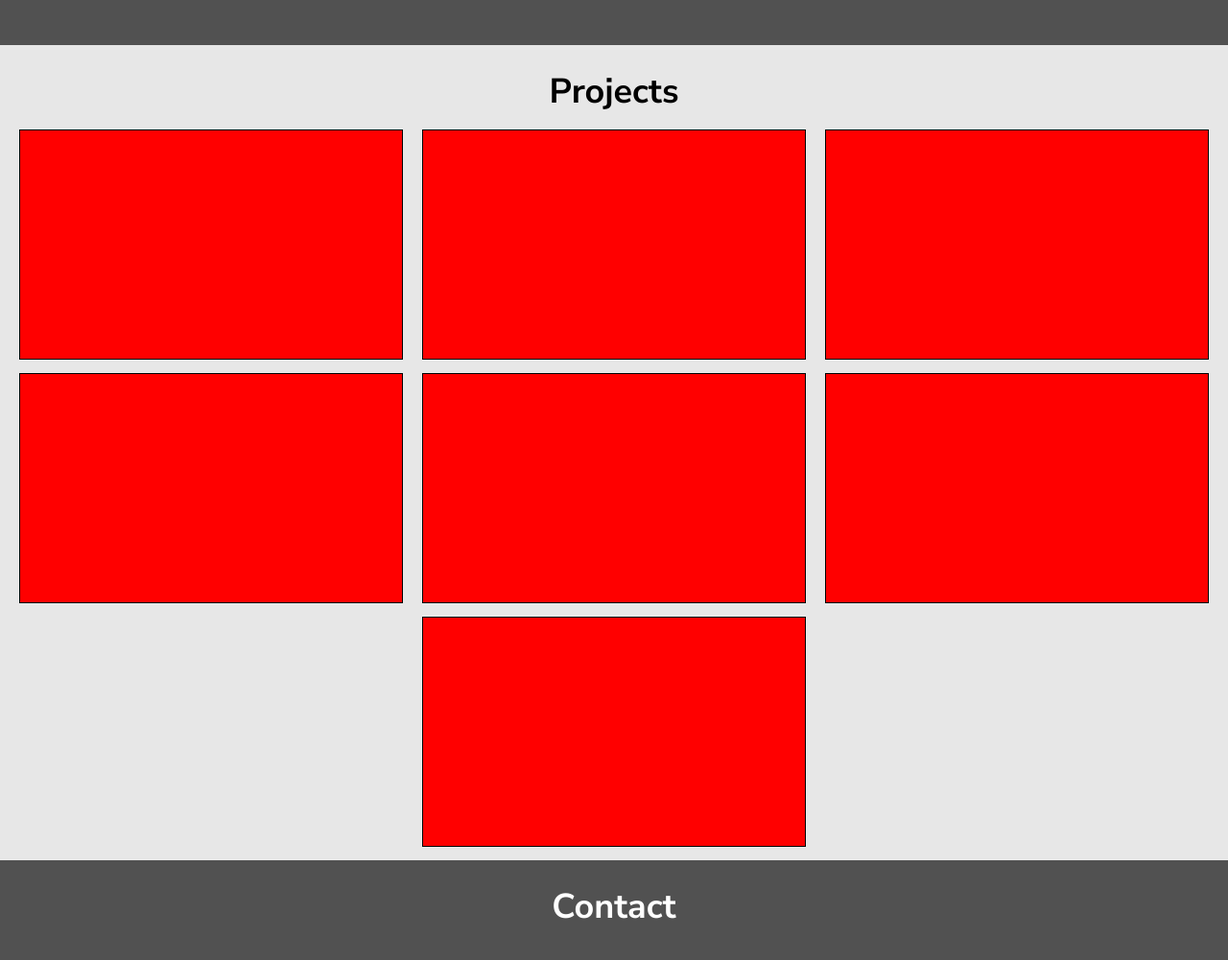
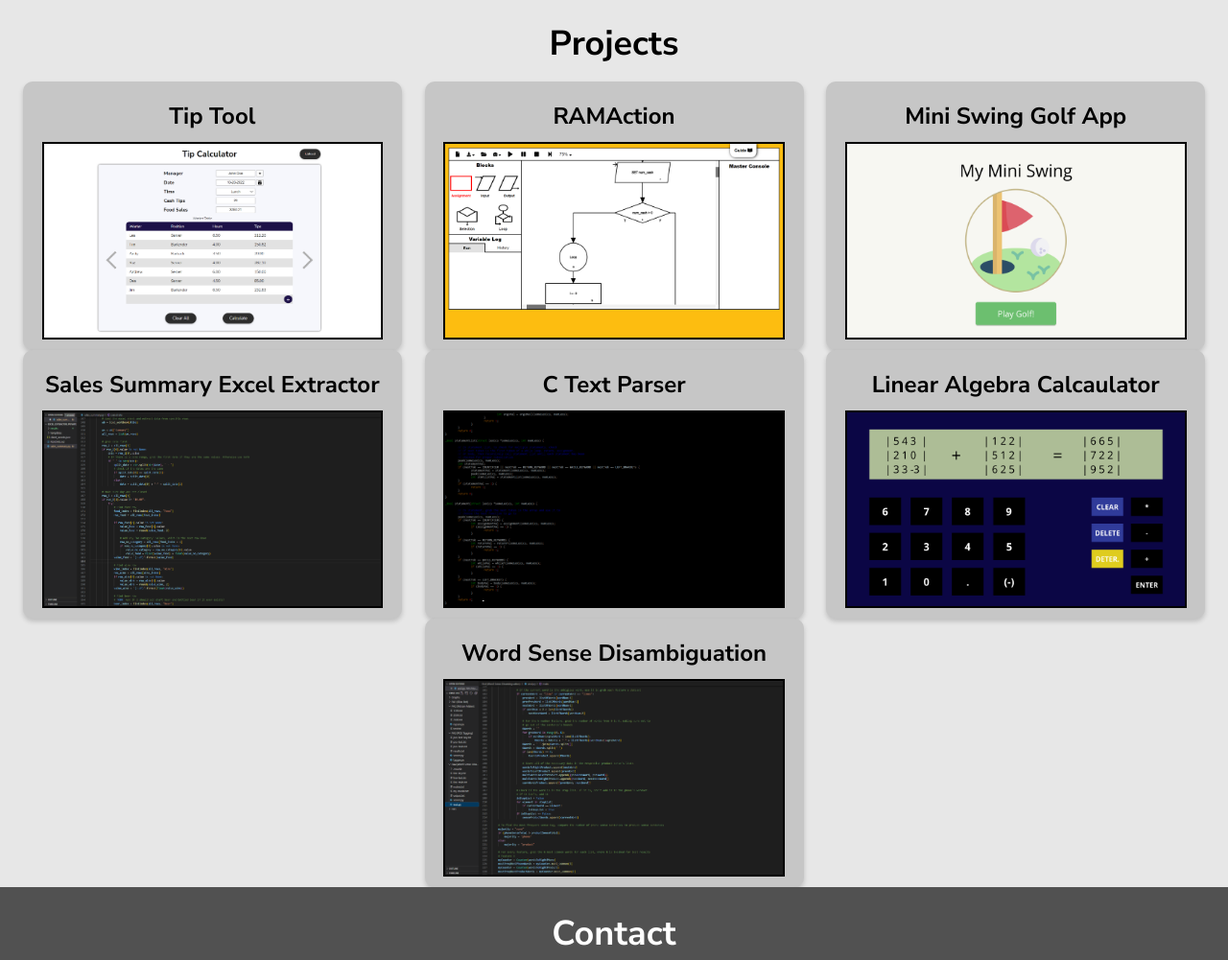
Before and after one commit to ayalajt/ayalajt.github.io, a plain HTML site: page index.html in a window 1280 px wide. Shown: the part 1148-2149 px from the top of the page at 96% size. Drawn offline with Linux system fonts and the light colour scheme.

Commit message:
added thumbnails

```diff
--- a/index.html
+++ b/index.html
@@ -19,7 +19,9 @@
         <h1>Introduction</h1>
         <div class="introduction-subcontainer">
             <div class="image-container">
-                <img src="./images/portrait.png">
+                <div class="portrait-box">
+                    <img src="./images/portrait.png">
+                </div>
             </div>
             <div class="introduction-blurb-container">
                 <p>Hi! I'm Jesus Ayala, a recent graduate from Virginia Commonwealth University. I graduated
@@ -59,25 +61,60 @@
         <h1>Projects</h1>
         <div class="project-objects">
             <div class="project" id="proj-1">
-
+                <h2>Tip Tool</h2>
+                <div class="img-container">
+                    <div class="img-box">
+                        <img src="./images/proj-1-tipcalc/thumbnail.png">
+                    </div>
+                </div>
             </div>
             <div class="project" id="proj-2">
-
+                <h2>RAMAction</h2>
+                <div class="img-container">
+                    <div class="img-box">
+                        <img src="./images/proj-2-ramaction/thumbnail.png">
+                    </div>
+                </div>
             </div>
             <div class="project" id="proj-3">
-
+                <h2>Mini Swing Golf App</h2>
+                <div class="img-container">
+                    <div class="img-box">
+                        <img src="./images/proj-3-minigolf/thumbnail.png">
+                    </div>
+                </div>
             </div>
             <div class="project" id="proj-4">
-
+                <h2>Sales Summary Excel Extractor</h2>
+                <div class="img-container">
+                    <div class="img-box">
+                        <img src="./images/proj-4-excelextractor/thumbnail.png">
+                    </div>
+                </div>
             </div>
             <div class="project" id="proj-5">
-
+                <h2>C Text Parser</h2>
+                <div class="img-container">
+                    <div class="img-box">
+                        <img src="./images/proj-5-cparser/thumbnail.png">
+                    </div>
+                </div>
             </div>
             <div class="project" id="proj-6">
-
+                <h2>Linear Algebra Calcaulator</h2>
+                <div class="img-container">
+                    <div class="img-box">
+                        <img src="./images/proj-6-linearcalc/thumbnail.png">
+                    </div>
+                </div>
             </div>
             <div class="project" id="proj-7">
-
+                <h2>Word Sense Disambiguation</h2>
+                <div class="img-container">
+                    <div class="img-box">
+                        <img src="./images/proj-7-wsd/thumbnail.png"
+                    </div>
+                </div>
             </div>
         </div>
 
--- a/index.js
+++ b/index.js
@@ -1,6 +1,7 @@
 
 // todo:
 // change percentages to set heights and witdths
+// fix portrait sizing
 
 document.addEventListener("click", closeProjects)
 window.onload = function () {
--- a/style.css
+++ b/style.css
@@ -9,6 +9,7 @@ body {
     overflow-x: hidden;
 
 }
+
 .nav-bar {
     display: flex;
     width: 100%;
@@ -29,6 +30,7 @@ body {
     flex-direction: column;
 }
 
+
 .header-container h1 {
     font-weight: bold;
     font-size: 48px;
@@ -44,7 +46,7 @@ body {
 
 .introduction-container {
     width: 100%;
-    height: 500px;
+    height: 450px;
     background-color: rgb(231, 231, 231);
     display: flex;
     flex-direction: column;
@@ -52,7 +54,10 @@ body {
     align-items: center;
 }
 
-.introduction-container h1, .skills-container h1, .projects-container h1, .contact-container h1 {
+.introduction-container h1,
+.skills-container h1,
+.projects-container h1,
+.contact-container h1 {
     font-size: 36px;
     margin-bottom: 5px;
 }
@@ -78,9 +83,17 @@ body {
 }
 
 .image-container img {
+    width: 100%;
+    height: auto;
+    image-rendering: -webkit-optimize-contrast;
+    transform: translateZ(0);
+}
+.portrait-box {
+    display: flex;
     width: 70%;
     height: auto;
     box-shadow: 0 3px 5px rgba(0, 0, 0, 0.18);
+
 }
 
 .skills-container {
@@ -99,7 +112,8 @@ body {
     height: 100%;
 }
 
-.technical-skills, .nontechnical-skills {
+.technical-skills,
+.nontechnical-skills {
     display: flex;
     width: 50%;
     height: 100%;
@@ -119,10 +133,13 @@ body {
 p.sub {
     padding-left: 30px;
 }
+
 .technical-skills-text p {
     margin: 0;
 }
-.technical-skills h2, .nontechnical-skills h2 {
+
+.technical-skills h2,
+.nontechnical-skills h2 {
     font-size: 25px;
     margin: 0;
     margin-bottom: 5px;
@@ -130,7 +147,7 @@ p.sub {
 
 .projects-container {
     width: 100%;
-    height: 850px;
+    height: 1000px;
     background-color: rgb(231, 231, 231);
     display: flex;
     flex-direction: column;
@@ -159,11 +176,45 @@ p.sub {
 }
 
 .project {
-    width: 400px;
-    height: 240px;
-    background-color: red;
-    border: 1px solid black;
+    width: 395px;
+    height: 280px;
+    background-color: rgb(198, 198, 198);
+    display: flex;
+    flex-direction: column;
+    align-items: center;
+    border-radius: 10px;
+    box-shadow: 0 3px 5px rgba(0, 0, 0, 0.18);
+
+}
+
+.project h2 {
+    margin-bottom: 0;
+}
+
+.img-container {
+    display: flex;
+    width: 100%;
+    height: 100%;
+    justify-content: center;
+    align-items: center;
+}
+
+
+.img-box {
+    display: flex;
+    width: 90%;
+    height: 90%;
+    border: 2px solid black;
     box-sizing: border-box;
+}
+
+.img-box img {
+    width: 100%;
+    height: auto;
+    image-rendering: -webkit-optimize-contrast;
+    transform: translateZ(0);
+
+
 }
 
 .project:hover {
```
Also changed, not shown: images/proj-1-tipcalc/thumbnail.png (added), images/proj-2-ramaction/thumbnail.png (added), images/proj-3-minigolf/thumbnail-old.png (added), images/proj-3-minigolf/thumbnail.png (added), images/proj-4-excelextractor/thumbnail.png (added), images/proj-5-cparser/thumbnail.png (added), images/proj-6-linearcalc/thumbnail.png (added), images/proj-7-wsd/thumbnail.png (added).
